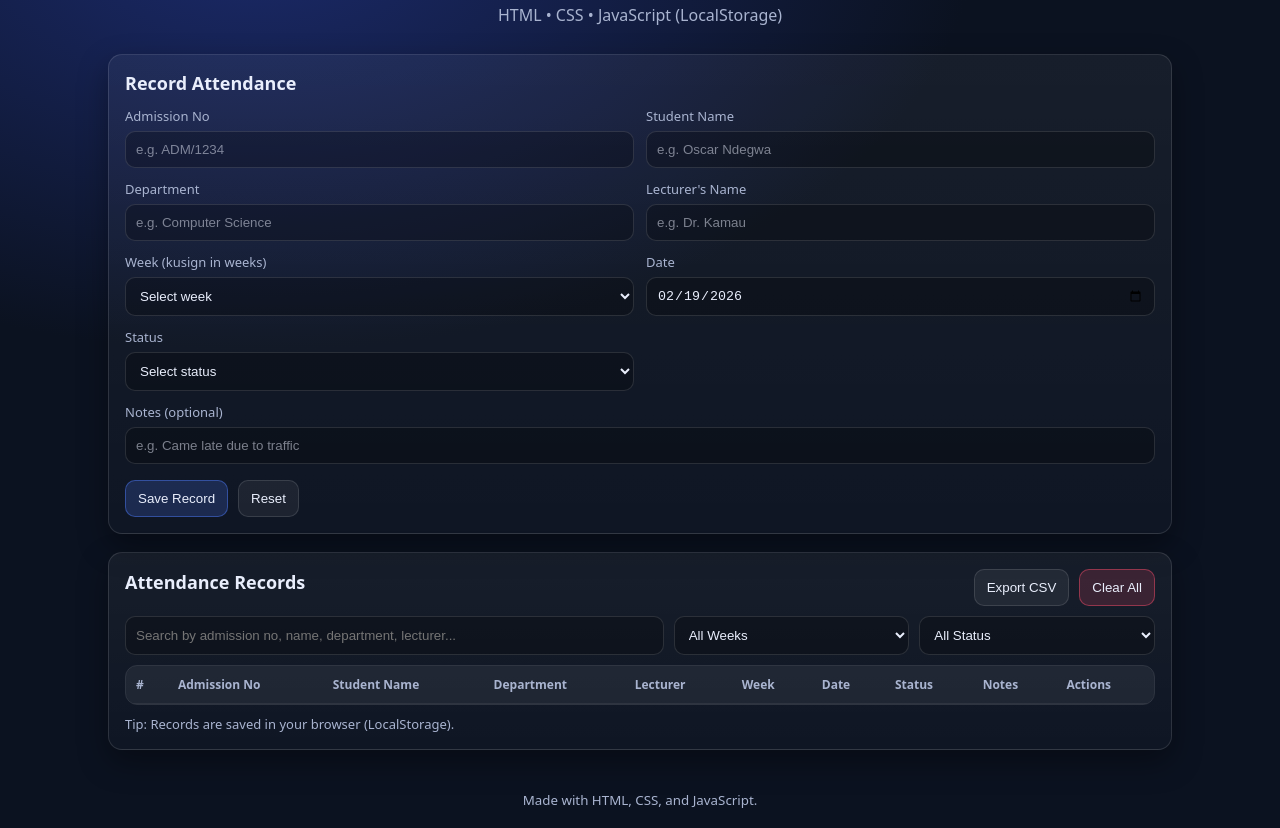
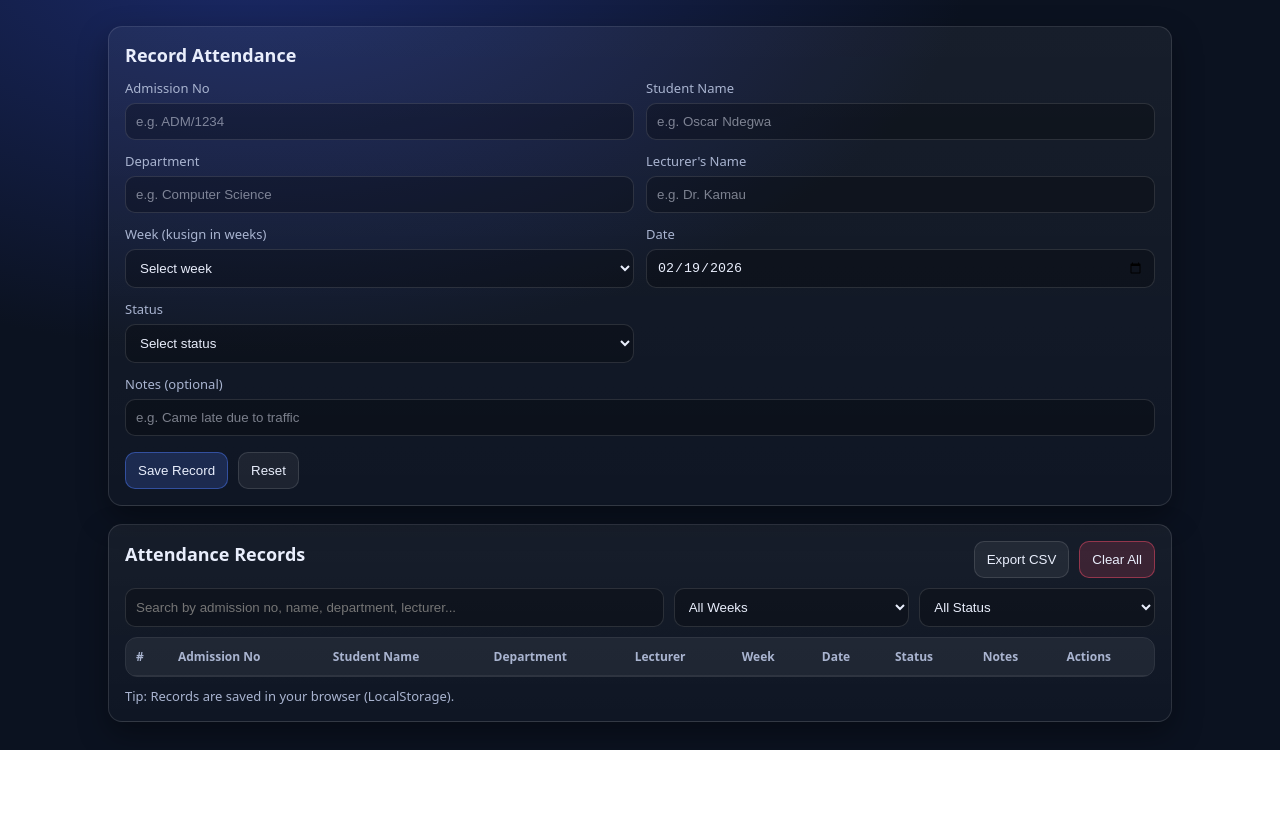
Before and after one commit to Oscar-ndegwa/shaddy, a plain HTML site: page index.html in a window 1280 px wide. Shown: the part 68-896 px from the top of the page. After the commit the page ends 818 px from the top, so only its background shows below. Drawn offline with Linux system fonts and the light colour scheme.

Commit message:
Remove subtitle and footer from index.html

```diff
--- a/index.html
+++ b/index.html
@@ -9,7 +9,7 @@
 <body>
   <header class="app-header">
     <h1>Class Attendance</h1>
-    <p class="subtitle">HTML • CSS • JavaScript (LocalStorage)</p>
+
   </header>
 
   <main class="container">
@@ -128,9 +128,8 @@
     </section>
   </main>
 
-  <footer class="footer">
-    <small>Made with HTML, CSS, and JavaScript.</small>
-  </footer>
+
+
 
   <script src="script.js"></script>
 </body>
```
